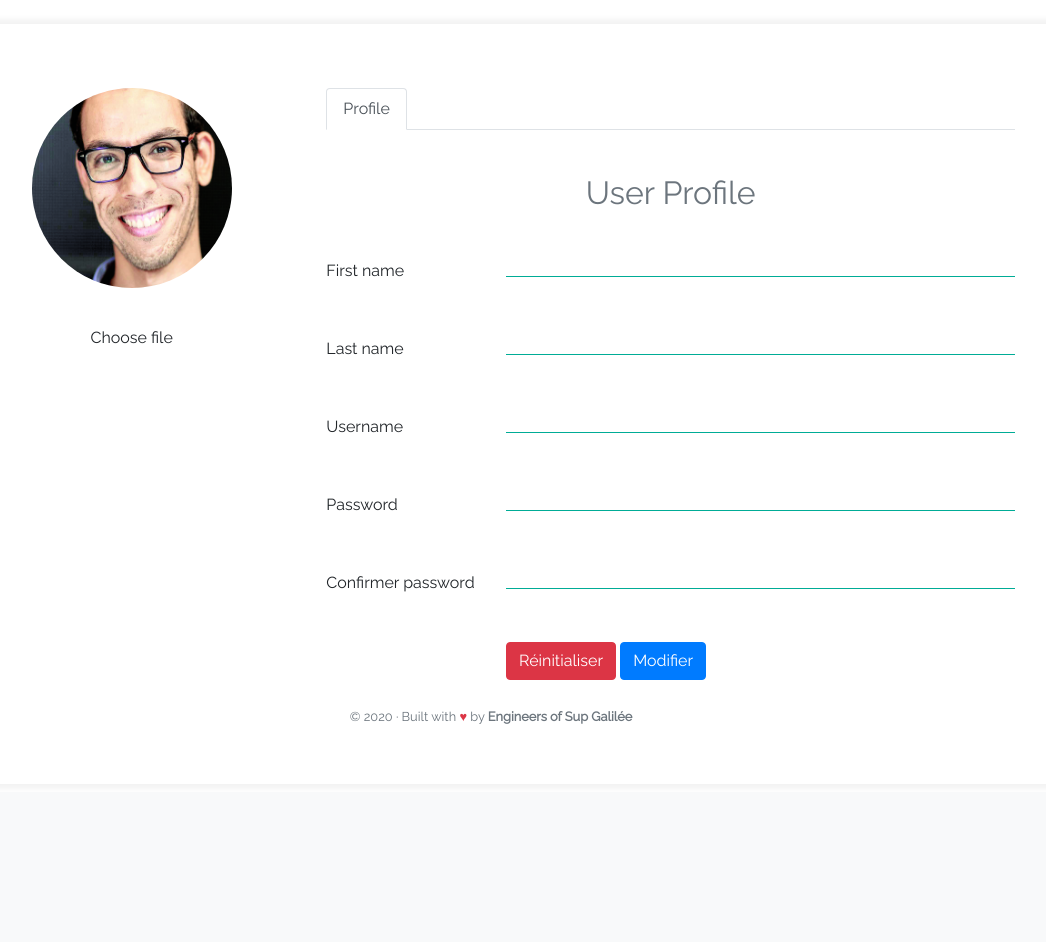
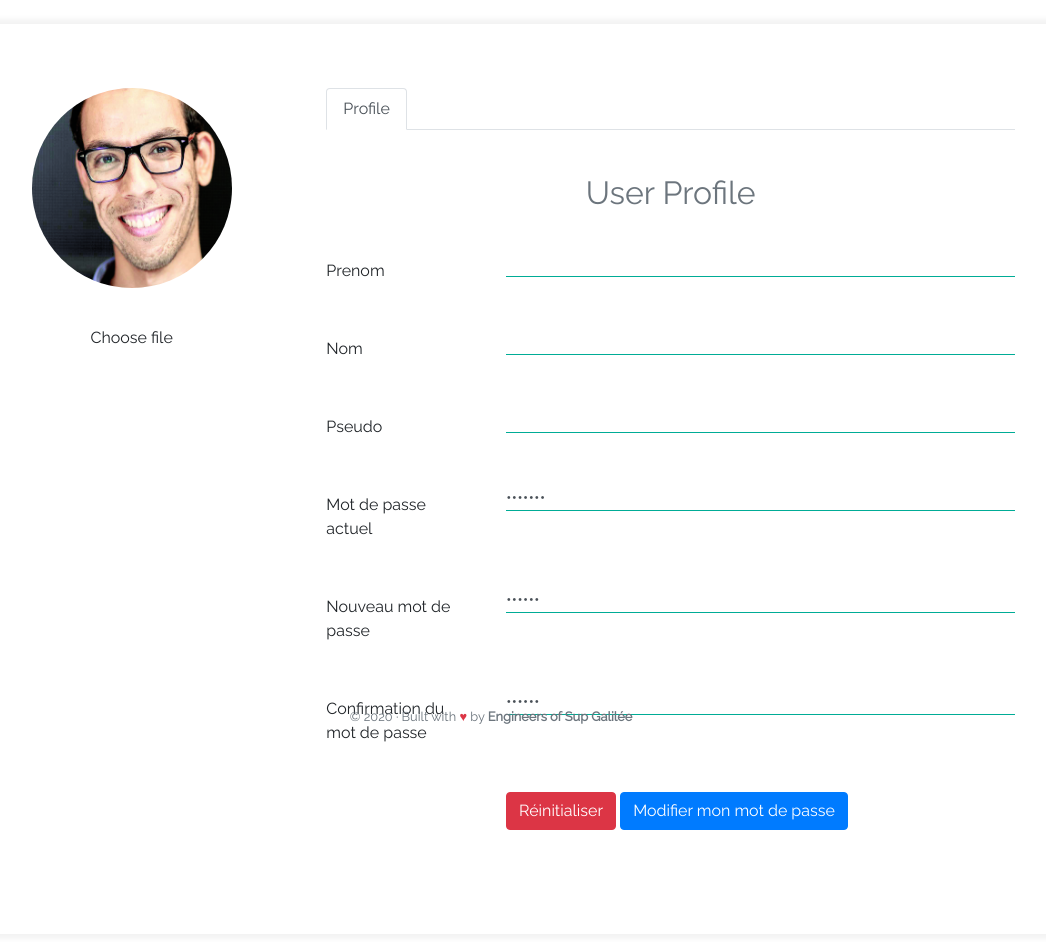
Before and after one commit to bagobob/TeamChat, a Symfony app: template templates/home/profile.html.twig in a window 1280 px wide. Shown: the part 56-998 px from the top of the page, without its empty margins (149-1195 px from the left). Before the commit the page ends 780 px from the top, so only its background shows below. Run offline with Twig, Linux system fonts and the light colour scheme; the template is opened without the code that fills it, so the values that code supplies are empty; some libraries are stand-ins or nearby versions.

Commit message:
Update profile.html.twig

```diff
--- a/templates/home/profile.html.twig
+++ b/templates/home/profile.html.twig
@@ -15,42 +15,48 @@
                 <div class="tab-content py-4">
                     <div class="tab-pane active" id="profile">
                         <h2 class="mb-3 text-muted text-center profil">User Profile</h2><br>
-                        <form role="form">
+                        <form role="form" method="GET" action="/profil/edit">
                             <div class="form-group row">
-                                <label class="col-lg-3 col-form-label form-control-label">First name</label>
+                                <label class="col-lg-3 col-form-label form-control-label">Prenom</label>
                                 <div class="col-lg-9">
                                     <input class="form-control" type="text" value="{{ app.user.firstName }}">
                                 </div>
                             </div><br>
                             <div class="form-group row">
-                                <label class="col-lg-3 col-form-label form-control-label">Last name</label>
+                                <label class="col-lg-3 col-form-label form-control-label">Nom</label>
                                 <div class="col-lg-9">
                                     <input class="form-control" type="text" value="{{ app.user.lastName }}">
                                 </div>
                             </div><br>
                             <div class="form-group row">
-                                <label class="col-lg-3 col-form-label form-control-label">Username</label>
+                                <label class="col-lg-3 col-form-label form-control-label">Pseudo</label>
                                 <div class="col-lg-9">
                                     <input class="form-control" type="text" value="{{ app.user.username }}">
                                 </div>
                             </div><br>
                             <div class="form-group row">
-                                <label class="col-lg-3 col-form-label form-control-label">Password</label>
+                                <label class="col-lg-3 col-form-label form-control-label">Mot de passe actuel</label>
                                 <div class="col-lg-9">
-                                    <input class="form-control" type="password" value="">
+                                    <input class="form-control" type="password" name="old_password" value="*******">
                                 </div>
                             </div><br>
                             <div class="form-group row">
-                                <label class="col-lg-3 col-form-label form-control-label">Confirmer password</label>
+                                <label class="col-lg-3 col-form-label form-control-label">Nouveau mot de passe</label>
                                 <div class="col-lg-9">
-                                    <input class="form-control" type="password" value="">
+                                    <input class="form-control" type="password" name="new_password" value="******" >
+                                </div>
+                            </div><br>
+                            <div class="form-group row">
+                                <label class="col-lg-3 col-form-label form-control-label">Confirmation du mot de passe</label>
+                                <div class="col-lg-9">
+                                    <input class="form-control" type="password" name="new_password_confirm" value="******">
                                 </div>
                             </div><br>
                             <div class="form-group row">
                                 <label class="col-lg-3 col-form-label form-control-label"></label>
                                 <div class="col-lg-9">
                                     <input type="reset" class="btn btn-danger" value="Réinitialiser">
-                                    <input type="button" class="btn btn-primary" value="Modifier">
+                                    <input type="submit" class="btn btn-primary" value="Modifier mon mot de passe" >
                                 </div>
                             </div>
                         </form>
```
